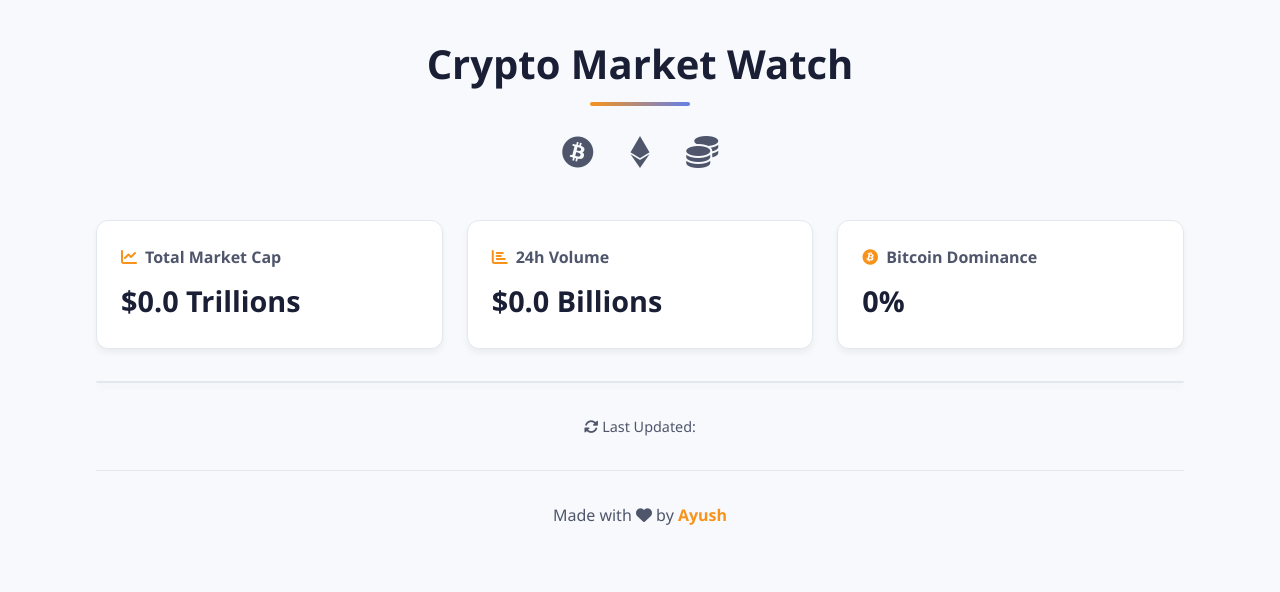
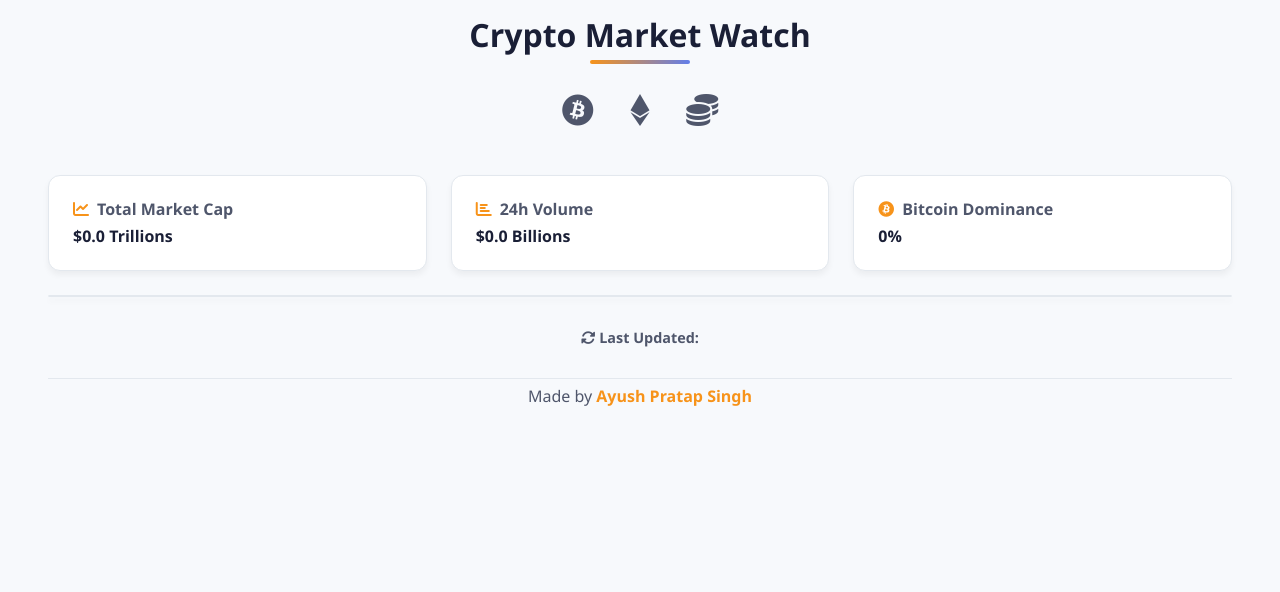
Before and after one commit to ayushpratapsingh1/Crypto-Watcher, a Flask app: page / in a window 1280 px wide. Shown: the top 592 px of the page. Run offline with Flask 3, Linux system fonts and the light colour scheme.

Commit message:
Refactor UI styles for improved layout and readability; update footer and last updated display

```diff
--- a/app.py
+++ b/app.py
@@ -81,7 +81,7 @@ def home():
             except ValueError:
                 print(f"Error converting market cap: {market_cap} for coin: {coin}")
 
-    print("Total Market Cap:", total_market_cap)
+    # print("Total Market Cap:", total_market_cap)
 
     bitcoin_market_cap = next((coin['Market Cap'] for coin in scraped_data if coin['Name'] == 'Bitcoin'), None)
     if bitcoin_market_cap:
--- a/templates/index.html
+++ b/templates/index.html
@@ -26,13 +26,13 @@
             font-family: 'Segoe UI', Tahoma, Geneva, Verdana, sans-serif;
             background-color: #f7f9fc;
             color: var(--text);
-            line-height: 1.6;
+            line-height: 1.2;
         }
 
         .container {
-            max-width: 90%;
+            max-width: 95%;
             margin: 0 auto;
-            padding: 2rem;
+            padding: 1rem;
         }
 
         .header {
@@ -42,7 +42,7 @@
         }
 
         .header h1 {
-            font-size: 2.5rem;
+            font-size: 2rem;
             color: var(--text);
             margin-bottom: 0.5rem;
             position: relative;
@@ -76,7 +76,7 @@
             display: grid;
             grid-template-columns: repeat(auto-fit, minmax(300px, 1fr));
             gap: 1.5rem;
-            margin-bottom: 2rem;
+            margin-bottom: 1.5rem;
         }
 
         .stat-card {
@@ -106,7 +106,7 @@
         }
 
         .stat-card .value {
-            font-size: 1.8rem;
+            font-size: 1rem;
             font-weight: bold;
             color: var(--text);
         }
@@ -130,14 +130,14 @@
             color: var(--text-light);
             font-weight: 600;
             text-transform: uppercase;
-            font-size: 0.85rem;
-            padding: 1rem 1.5rem;
+            font-size: 0.8rem;
+            padding: 1rem;
             text-align: left;
             border-bottom: 1px solid var(--border);
         }
 
         .crypto-table td {
-            padding: 1rem 1.5rem;
+            padding: 1rem;
             border-bottom: 1px solid var(--border);
             color: var(--text);
         }
@@ -167,10 +167,10 @@
 
         .footer {
             text-align: center;
-            padding: 2rem;
+            padding: 0.5rem;
             color: var(--text-light);
             border-top: 1px solid var(--border);
-            margin-top: 2rem;
+            margin-top: 1rem;
         }
 
         .footer span {
@@ -211,7 +211,7 @@
         <div class="stats-container">
             <div class="stat-card">
                 <h3><i class="fas fa-chart-line"></i>Total Market Cap</h3>
-                <div class="value">${{ total_market_cap }} Trillions</div>
+                <div class="value">${{ total_market_cap|round(3) }} Trillions</div>
             </div>
             <div class="stat-card">
                 <h3><i class="fas fa-chart-bar"></i>24h Volume</h3>
@@ -247,11 +247,11 @@
         </div>
 
         <p class="last-updated">
-            <i class="fas fa-sync-alt"></i> Last Updated: {{ updated }}
+            <i class="fas fa-sync-alt"></i> <b>Last Updated: {{ updated }}</b>
         </p>
 
         <footer class="footer">
-            Made with <i class="fas fa-heart"></i> by <span>Ayush</span>
+            Made by <span>Ayush Pratap Singh</span>
         </footer>
     </div>
 </body>
```
